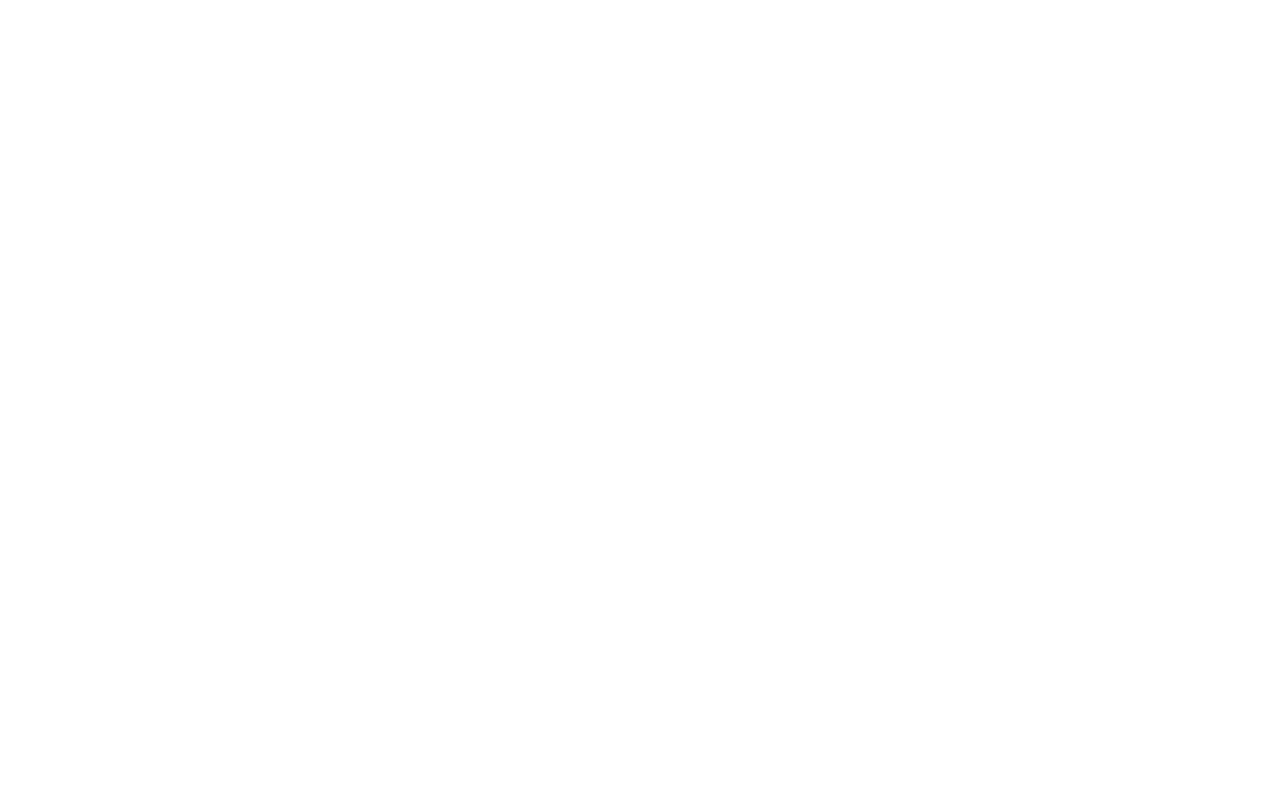
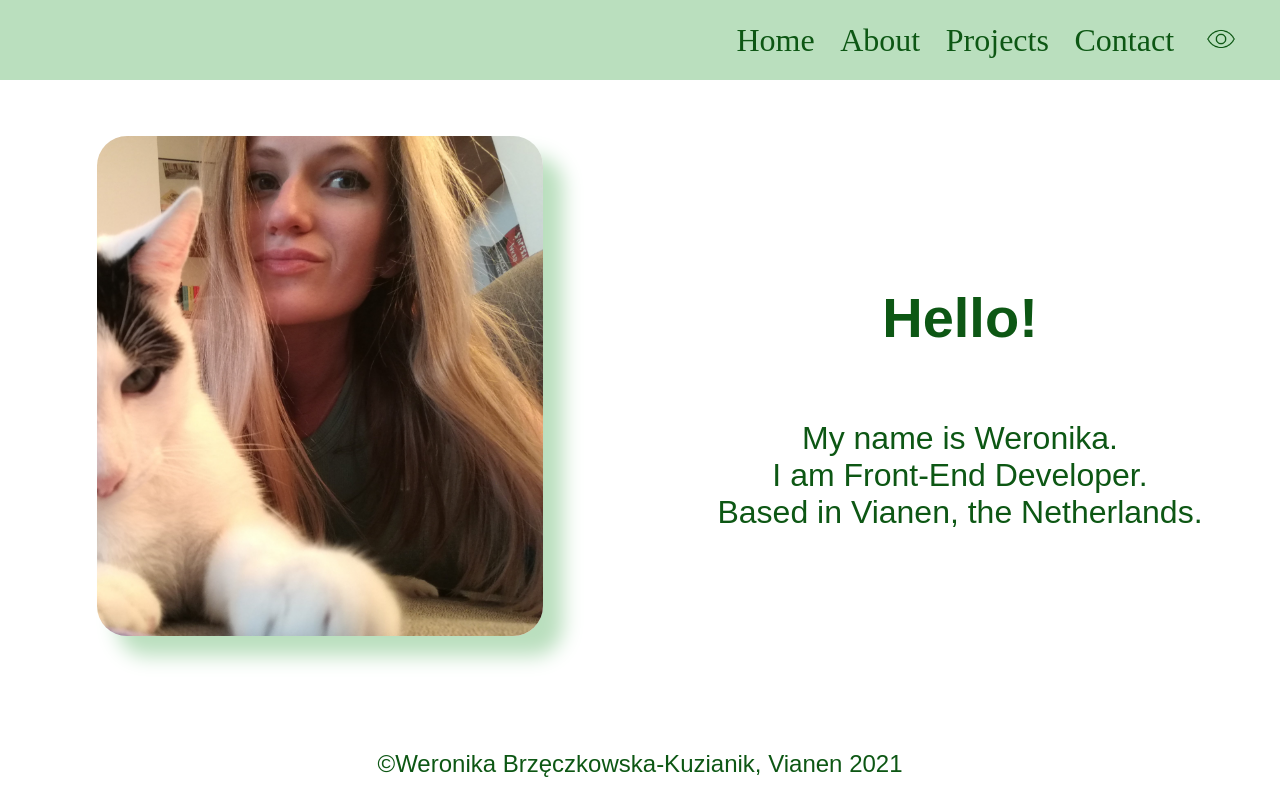
Before and after one commit to brzeczkowskaw/portfolio, a React (Create React App) app: page / in a window 1280 px wide. Built offline with nearby package versions, Linux system fonts and the light colour scheme; a web font is replaced by a local one.

Commit message:
Change paths

```diff
--- a/src/App.js
+++ b/src/App.js
@@ -17,16 +17,16 @@
       <Router basename={process.env.PUBLIC_URL}>
         <div className="App">
           <Switch>
-            <Route exact path='/portfolio' >
+            <Route exact path='/' >
               {colorTheme === 'dark' ? <HomeDark /> : <HomeLight/>}
             </Route>
-            <Route exact path='/portfolio/about'>
+            <Route exact path='/about'>
               {colorTheme === 'dark' ? <AboutDark /> : <AboutLight />}
             </Route>
-            <Route exact path='/portfolio/projects' >
+            <Route exact path='/projects' >
               {colorTheme === 'dark' ? <ProjectsDark /> : <ProjectsLight />}
             </Route>
-           <Route exact path='/portfolio/contact' >
+           <Route exact path='/contact' >
               {colorTheme === 'dark' ? <ContactDark /> : <ContactLight />}
             </Route>
           </Switch>
```
